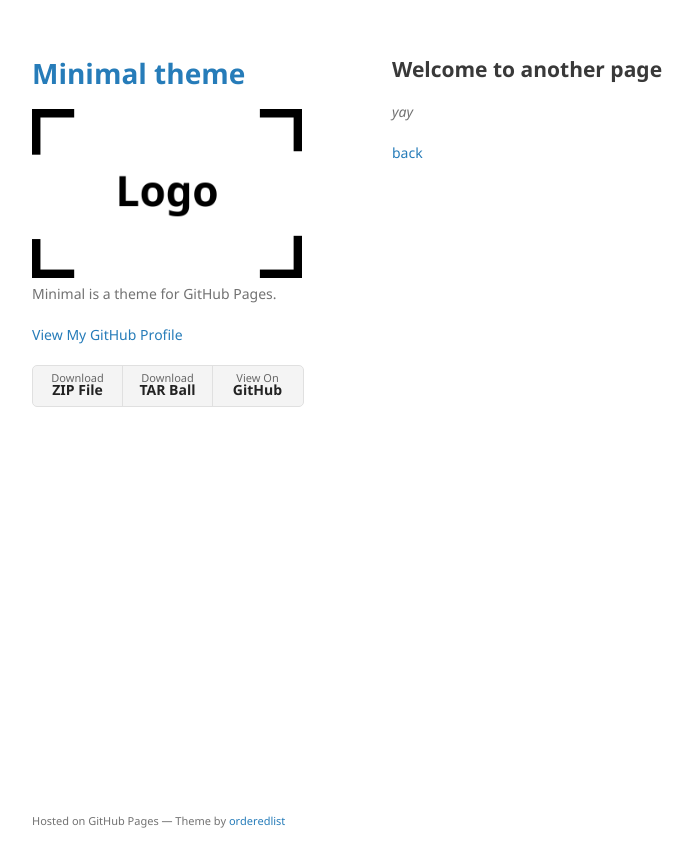
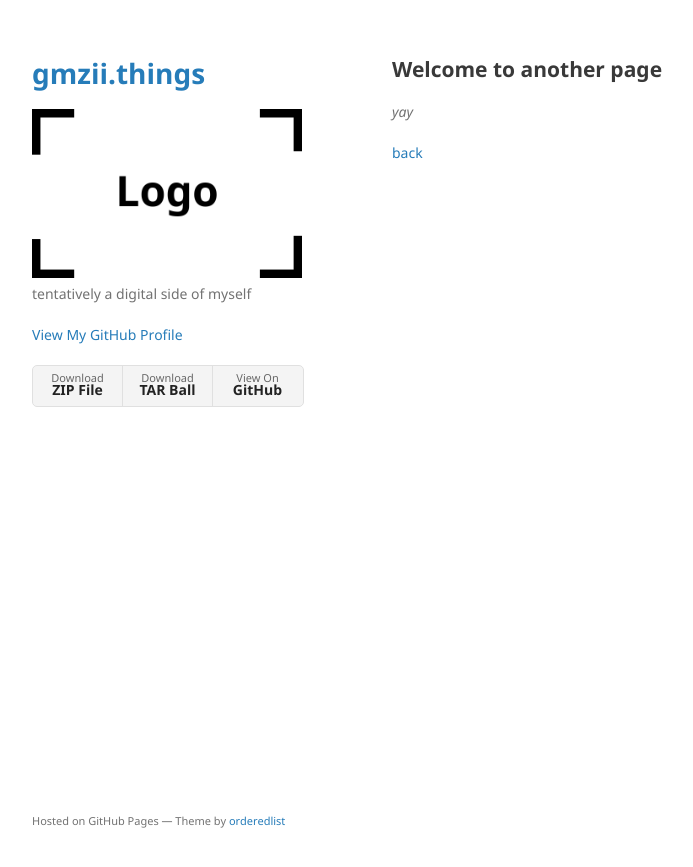
Before and after one commit to gmzii/gmzii.github.io, a Jekyll site: the page built from minimal-master/another-page.md, in a window 1280 px wide. Shown: the top 867 px of the page, without its empty margins (178-871 px from the left). Built offline with Jekyll 4.4.1, drawn with Linux system fonts in a browser that asks for light colours; our own code applies the rules of GitHub Pages for plain Markdown files.

Commit message:
Update _config.yml

```diff
--- a/minimal-master/_config.yml
+++ b/minimal-master/_config.yml
@@ -2,9 +2,9 @@ remote_theme: pages-themes/minimal@v0.2.0
 plugins:
 - jekyll-remote-theme # add this line to the plugins list if you already have one
 
-title: Minimal theme
+title: gmzii.things
 logo: /assets/img/logo.png
-description: Minimal is a theme for GitHub Pages.
+description: tentatively a digital side of myself
 show_downloads: true
 google_analytics:
 theme: jekyll-theme-minimal
```
